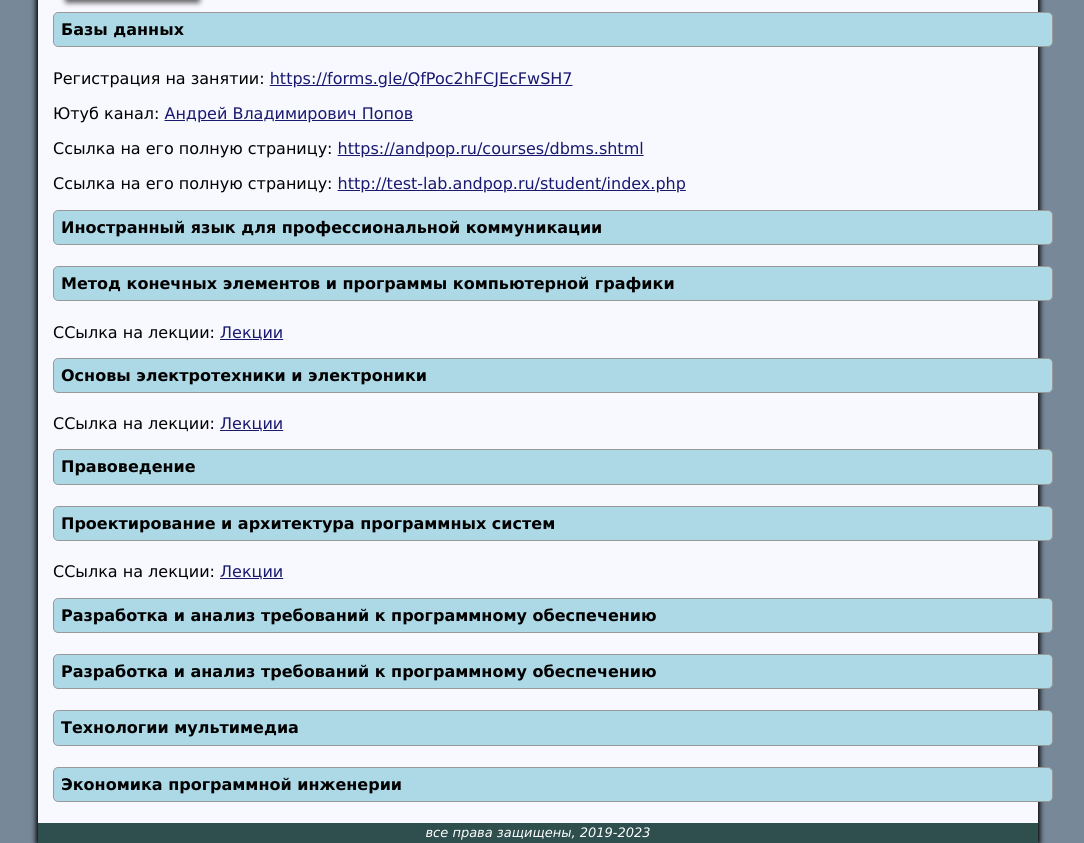
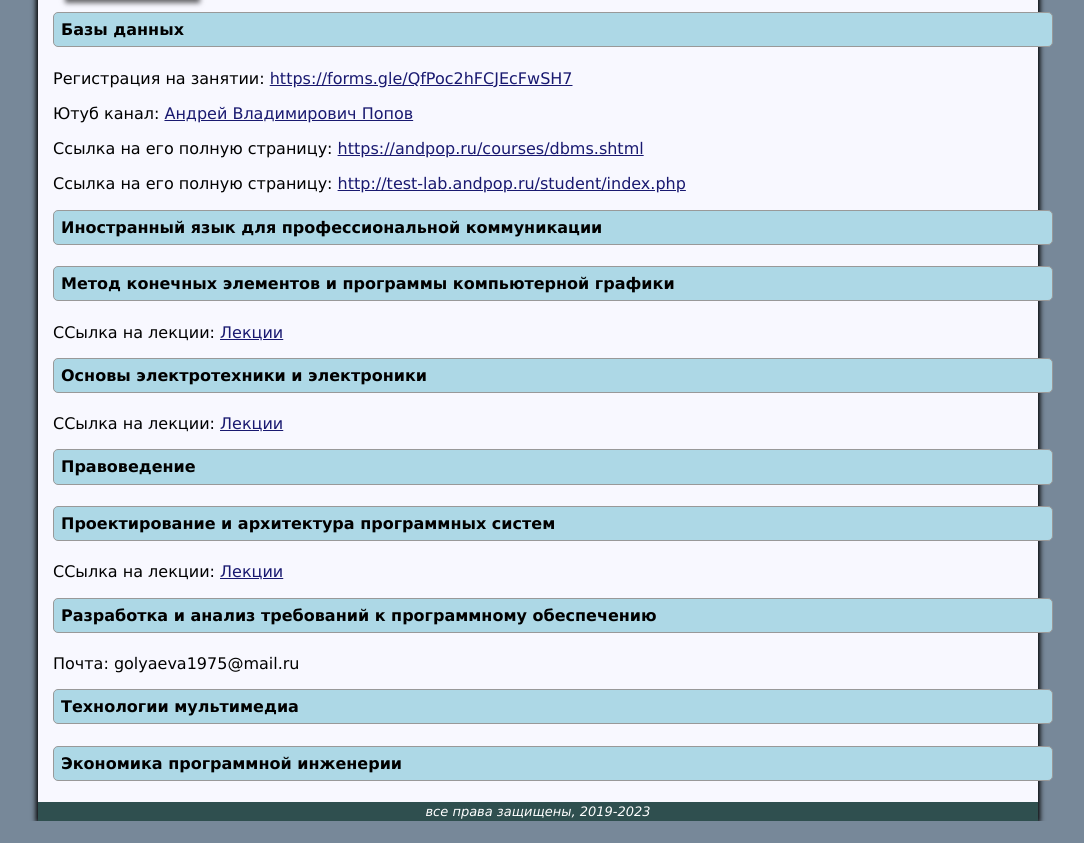
Before and after one commit to MrPervoikin/304305group, a plain HTML site: page index.html in a window 1280 px wide. Shown: the part 119-962 px from the top of the page, without its empty margins (102-1186 px from the left). After the commit the page ends 940 px from the top, so only its background shows below. Drawn offline with Linux system fonts and the light colour scheme.

Commit message:
Update index.html

```diff
--- a/index.html
+++ b/index.html
@@ -65,7 +65,7 @@
 
             <h4 class="gray">Разработка и анализ требований к программному обеспечению </h4>
 
-            <h4 class="gray">Разработка и анализ требований к программному обеспечению </h4>
+            <p> Почта: golyaeva1975@mail.ru </p>
 
             <h4 class="gray">Технологии мультимедиа </h4>
 
```
